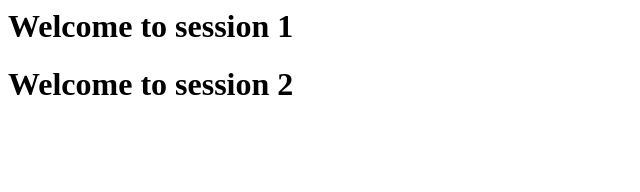
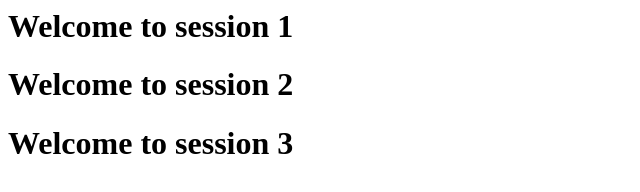
Before and after one commit to nileshnikam/jenkins-test, a plain HTML site: page index.html in a window 1280 px wide. Shown: the whole page, without its empty margins (0-640 px from the left). Drawn offline with Linux system fonts and the light colour scheme.

Commit message:
session 3

```diff
--- a/index.html
+++ b/index.html
@@ -1,4 +1,5 @@
 <html>
 	<h1>Welcome to session 1</h1>
 	<h1>Welcome to session 2</h1>
+	<h1>Welcome to session 3</h1>
 </html>
```
